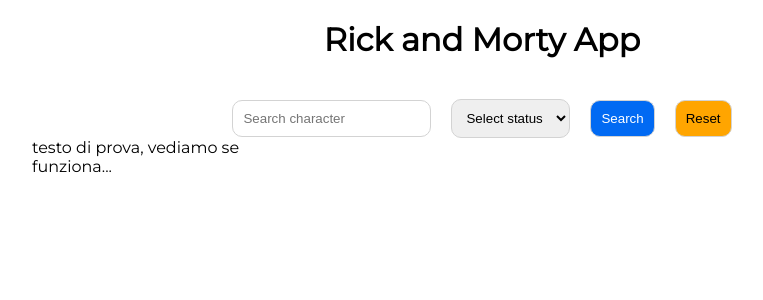
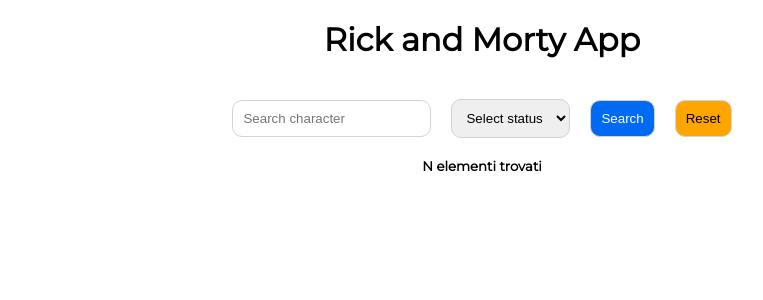
Before and after one commit to AlessandroPalumboDev/vite-rick-morty, a Vue app: page / in a window 1280 px wide. Shown: the top 300 px of the page, without its empty margins (158-921 px from the left). Built offline with nearby package versions, Linux system fonts and the light colour scheme; no server answers.

Commit message:
[UPD] Installazione axios e chiamata api

```diff
--- a/index.html
+++ b/index.html
@@ -1,12 +1,15 @@
 <!DOCTYPE html>
 <html lang="it">
+
 <head>
   <meta charset="UTF-8" />
   <meta name="viewport" content="width=device-width, initial-scale=1.0" />
-    <title>Vite Vue Template</title>
+  <title>Rick and Morty App</title>
 </head>
+
 <body>
   <div id="app"></div>
   <script type="module" src="/src/main.js"></script>
 </body>
+
 </html>
--- a/package.json
+++ b/package.json
@@ -10,6 +10,7 @@
   },
   "dependencies": {
     "@fontsource/montserrat": "^5.0.18",
+    "axios": "^1.7.2",
     "vue": "^3.4.21"
   },
   "devDependencies": {
--- a/src/App.vue
+++ b/src/App.vue
@@ -1,15 +1,29 @@
 <script>
 import AppHeader from './components/AppHeader.vue';
 import AppMain from './components/AppMain.vue';
+import axios from 'axios';
+import {store} from './store';
 export default{
   name: 'MyApp',
 
   components: {
     AppHeader,
     AppMain,
-    // AppFooter,
-  }
-}
+    // AppFooter
+  },
+
+  data(){
+    return{
+      store,
+    };
+  },
+
+  created() {
+    axios.get(store.apiUrl).then((response) => {
+      store.result = response.data.results;
+    });
+  },
+};
 </script>
 <template>
 
--- a/src/components/AppCharacterCard.vue
+++ b/src/components/AppCharacterCard.vue
@@ -12,5 +12,4 @@
 </script>
 
 <template>
-<p>{{ store.prova }}</p>
 </template>
--- a/src/components/AppCharactersList.vue
+++ b/src/components/AppCharactersList.vue
@@ -16,6 +16,9 @@
             <div class="col-25">
                 <ChararterCard />
             </div>
+            <div class="col-100">
+                <h5>N elementi trovati</h5>
+            </div>
         </div>
     </div>
 </template>
@@ -32,6 +35,16 @@
 
             .col-25{
                 width: calc(100% / 4);
+
+            }
+            .col-100{
+                width: 100%;
+
+                h5{
+                    font-weight: 800;
+                    text-align: center;
+                    margin-top: 20px;
+                }
             }
         }
     }
--- a/src/store.js
+++ b/src/store.js
@@ -1,5 +1,6 @@
 import { reactive } from 'vue'
 
 export const store = reactive({
-    prova: 'testo di prova, vediamo se funziona... ',
+    results: [],
+    apiUrl: 'https://rickandmortyapi.com/api/character',
 });
```
Also changed, not shown: 1 other file (tests, documents, lock files or other folders). Lines whose indentation alone changed are shown as unchanged.
